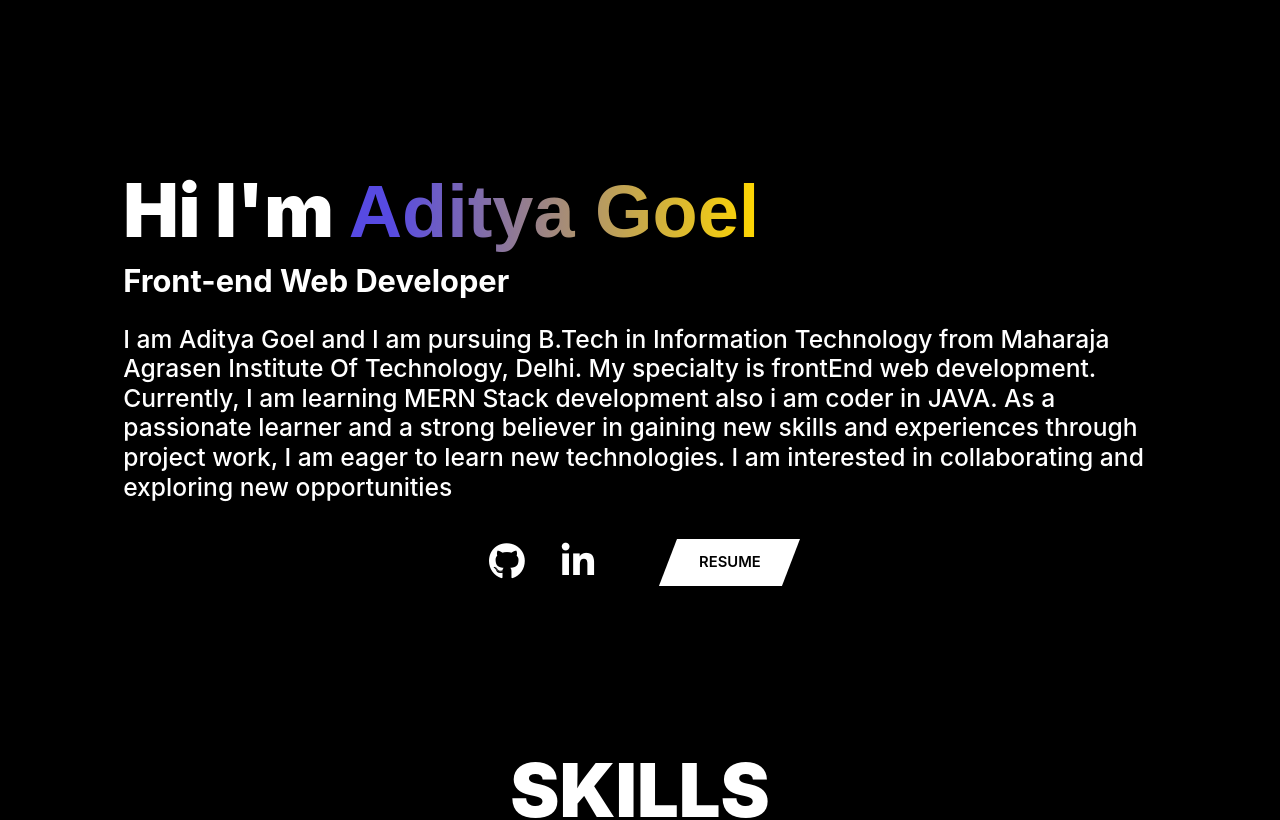
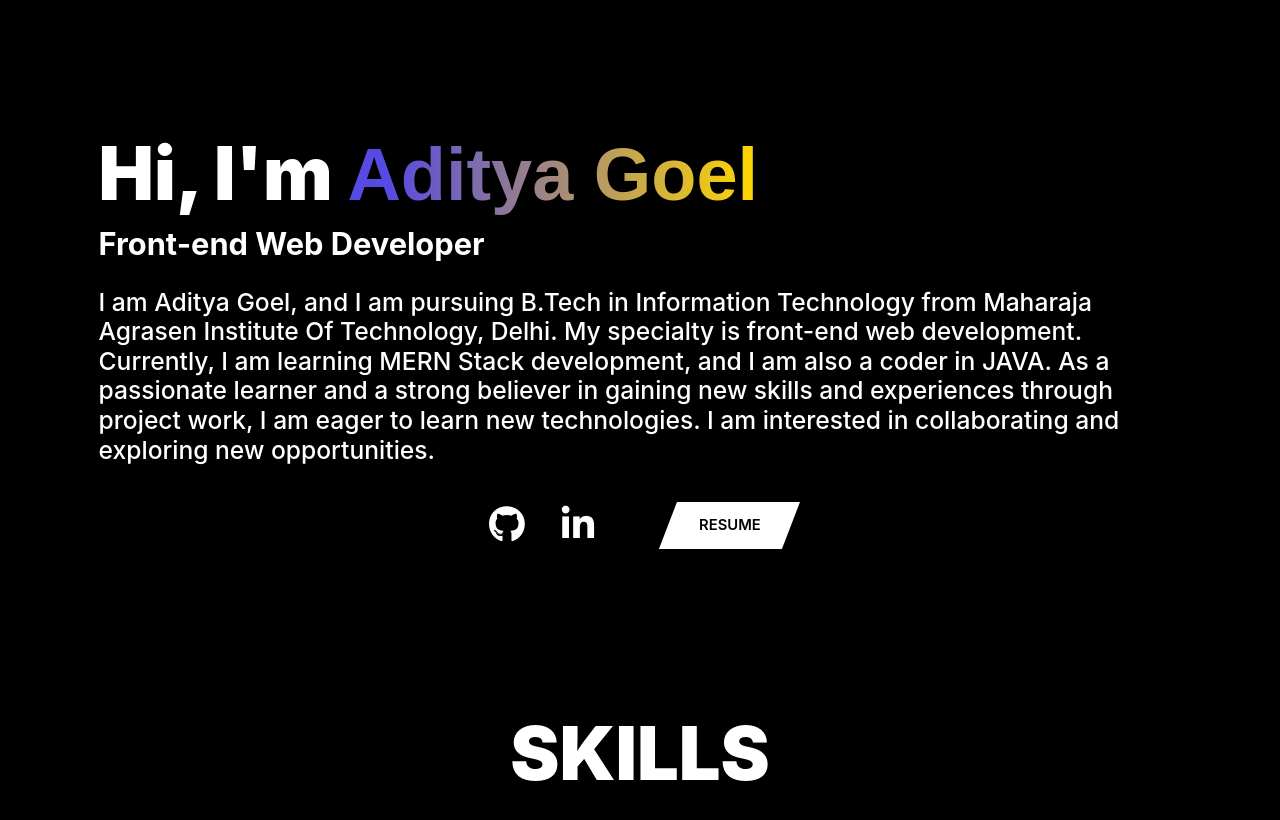
Before and after one commit to AdityaGoel0320/Aditya-Goel-Portfolio, a React (Create React App) app: page / in a window 1280 px wide. Shown: the top 820 px of the page. Built offline with nearby package versions, Linux system fonts and the light colour scheme.

Commit message:
some updates

```diff
--- a/src/App.css
+++ b/src/App.css
@@ -58,7 +58,8 @@ a {
 
 .home_box {
   padding: 5rem;
-  margin: 5rem;
+  margin: 3rem;
+  margin-top: 2rem;
   gap: 3rem;
   display: flex;
   justify-items: center;
--- a/src/Pages/HomePage.js
+++ b/src/Pages/HomePage.js
@@ -1,53 +1,41 @@
-import React from 'react'
+import React from 'react';
 
 const HomePage = () => {
     return (
         <>
-
-            <div className="home_box ">
-                {/* <div className='w-2/3'> */}
-                <div className=''>
-
+            <div className="home_box">
+                <div className="">
                     <h1>
-                        Hi I'm <span className="my_name"> Aditya Goel</span>
+                        Hi, I'm <span className="my_name">Aditya Goel</span>
                     </h1>
                     <h3>
-
                         Front-end Web Developer
                     </h3>
                     <br />
                     <h4>
-
-                        I am Aditya Goel and I am pursuing B.Tech in Information Technology from Maharaja Agrasen Institute Of Technology, Delhi. My specialty is frontEnd web development. Currently, I am learning MERN Stack development also i am coder in JAVA. As a passionate learner and a strong believer in gaining new skills and experiences through project work, I am eager to learn new technologies. I am interested in collaborating and exploring new opportunities
+                        I am Aditya Goel, and I am pursuing B.Tech in Information Technology from Maharaja Agrasen Institute Of Technology, Delhi. My specialty is front-end web development. Currently, I am learning MERN Stack development, and I am also a coder in JAVA. As a passionate learner and a strong believer in gaining new skills and experiences through project work, I am eager to learn new technologies. I am interested in collaborating and exploring new opportunities.
                     </h4>
 
-                    <div className='flex items-center justify-center  gap-5 m-5'>
+                    <div className='flex items-center justify-center gap-5 m-5'>
                         <a href="https://github.com/AdityaGoel0320" target="_blank" rel="noopener noreferrer" className='color-black'>
                             <i id='i' className="fa-brands fa-github"></i>
                         </a>
-                        <a href="https://www.linkedin.com/in/aditya-goel-286245239" target="_blank" rel="noopener noreferrer"
-                            className='color-black'>
+                        <a href="https://www.linkedin.com/in/aditya-goel-286245239" target="_blank" rel="noopener noreferrer" className='color-black'>
                             <i id="i" className="fa-brands fa-linkedin-in"></i>
                         </a>
-                        <a href="https://twitter.com/AdityaGoel0320?t=DWSov778bgHXMkyQxELrow&s=09" target="_blank"
-                            rel="noopener noreferrer" className='color-black'>
+                        <a href="https://twitter.com/AdityaGoel0320?t=DWSov778bgHXMkyQxELrow&s=09" target="_blank" rel="noopener noreferrer" className='color-black'>
                             <i id='i' className="fa-brands fa-x-twitter"></i>
                         </a>
-                        {/* <button>Resume</button> */}
                         <button className='resume_btn'>
-                            <a target='_blank' href="google.com"><span className='resume_span'>Resume</span>
+                            <a target='_blank' href="google.com">
+                                <span className='resume_span'>Resume</span>
                             </a>
                         </button>
                     </div>
                 </div>
+            </div>
+        </>
+    );
+};
 
-                {/* <div className='w-1/3'>
-                    <img className='avtar' src="./Images/avatar.jpg" alt="" />
-                </div> */}
-            </div >
-        </>
-    )
-
-}
-
-export default HomePage
+export default HomePage;
```
